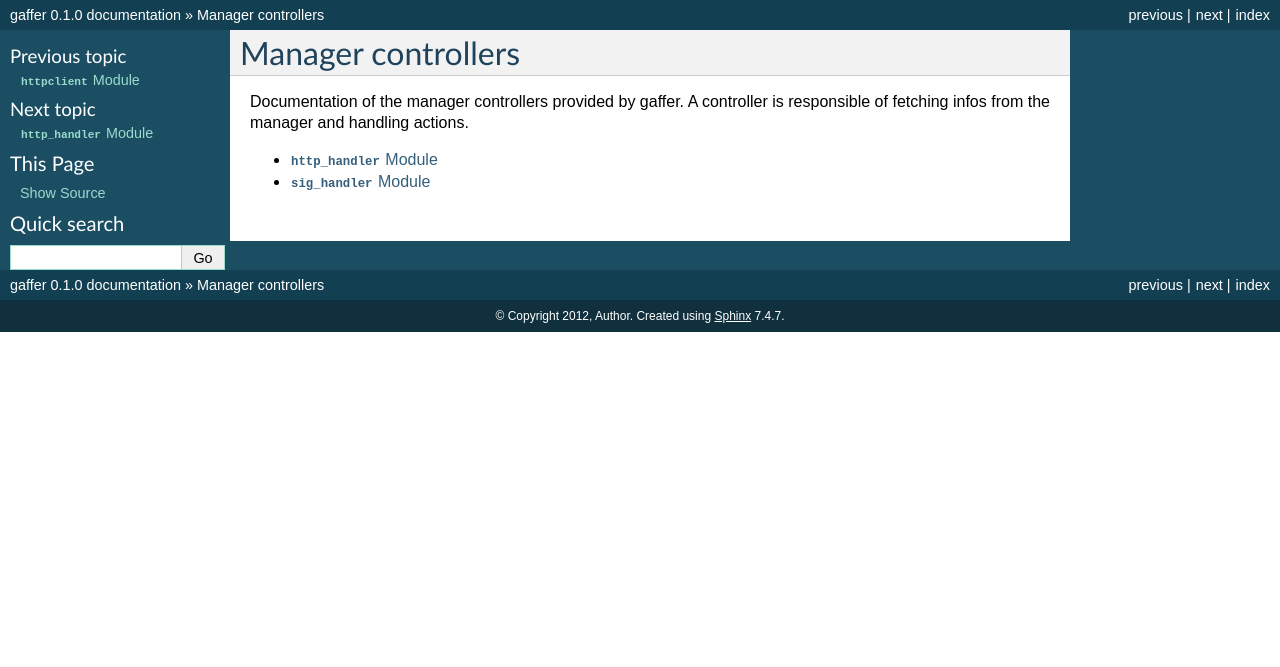
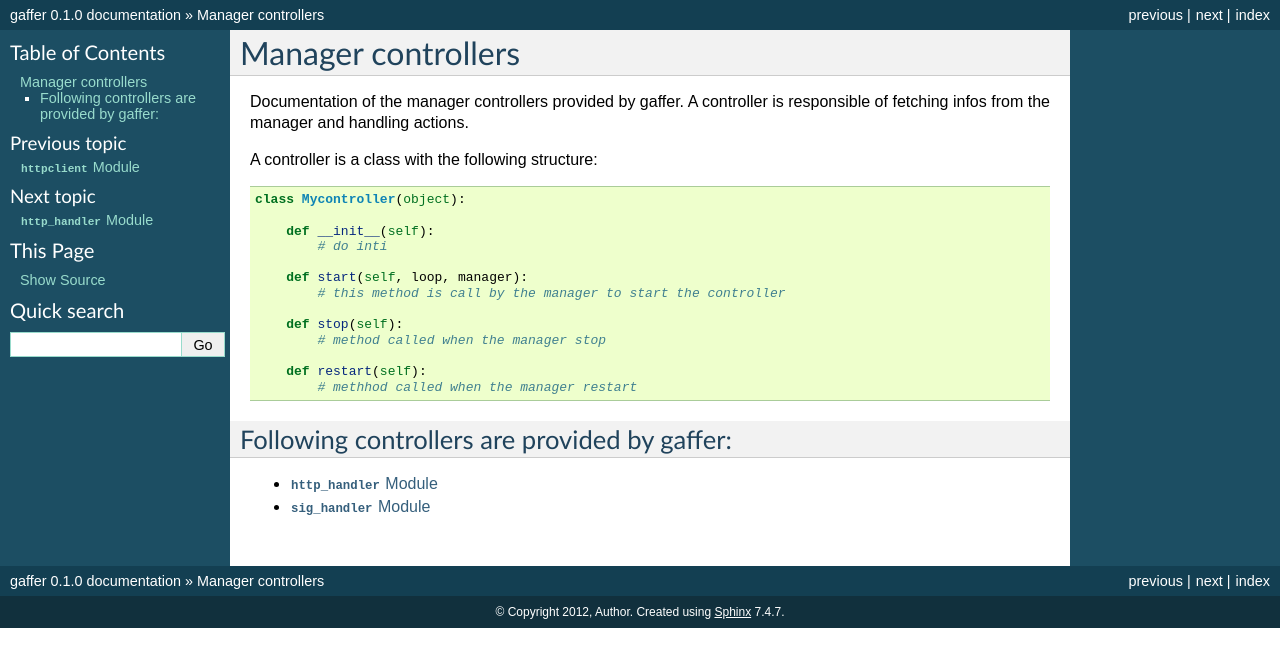
Before and after one commit to benoitc/gaffer, a Sphinx documentation site: the page built from docs/controllers.rst, in a window 1280 px wide. Shown: the top 667 px of the page. Built offline with Sphinx 7.4.7, drawn with Linux system fonts in a browser that asks for light colours; the version number is read from the project's files by our own code.

Commit message:
document the controller structure a little

```diff
--- a/docs/controllers.rst
+++ b/docs/controllers.rst
@@ -5,6 +5,25 @@ Documentation of the manager controllers provided by gaffer. A
 controller is responsible of fetching infos from the manager and
 handling actions.
 
+A controller is a class with the following structure::
+
+    class Mycontroller(object):
+
+        def __init__(self):
+            # do inti
+
+        def start(self, loop, manager):
+            # this method is call by the manager to start the controller
+
+        def stop(self):
+            # method called when the manager stop
+
+        def restart(self):
+            # methhod called when the manager restart
+
+Following controllers are provided by gaffer:
+---------------------------------------------
+
 .. toctree::
    :maxdepth: 2
 
```
